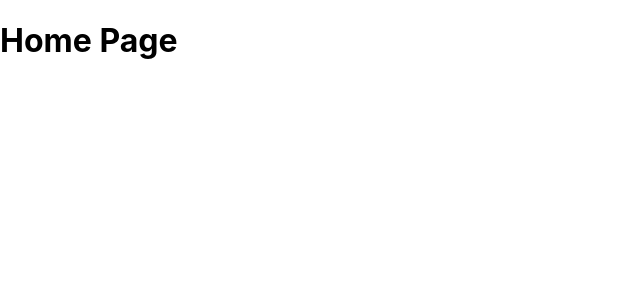
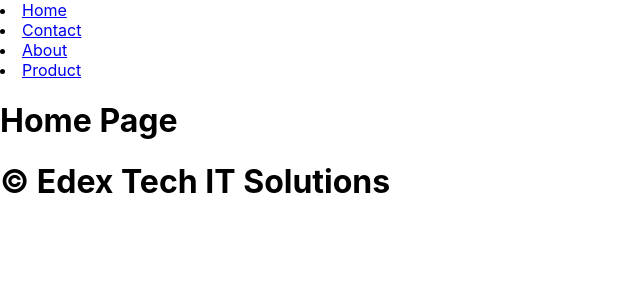
Before and after one commit to Kernelogy/react-9and10-v1, a React (Create React App) app: page / in a window 1280 px wide. Shown: the top 300 px of the page, without its empty margins (0-640 px from the left). Built offline with nearby package versions, Linux system fonts and the light colour scheme.

Commit message:
Router DOM and Layout

```diff
--- a/src/App.jsx
+++ b/src/App.jsx
@@ -1,22 +1,23 @@
-import HomePage from "./pages/HomePage"
-import ContactPage from "./pages/ContactPage"
-import AboutPage from "./pages/AboutPage"
-import ProductPage from "./pages/ProductPage"
-import NotFound from "./pages/NotFound"
+import MyLayout from "./layouts/MyLayout"
+import { BrowserRouter, Routes, Route } from "react-router-dom"
+import HomePage from './pages/HomePage'
+import ContactPage from './pages/ContactPage'
+import AboutPage from './pages/AboutPage'
+import ProductPage from './pages/ProductPage'
+import NotFound from './pages/NotFound'
 
-import { BrowserRouter, Routes, Route } from "react-router-dom"
-
-const App = () =>{
+const App = () => {
     return (
         <>
             <BrowserRouter>
                 <Routes>
-                    {/* <Route path="/" element={<HomePage />}></Route> */}
-                    <Route index element={<HomePage />}></Route>
-                    <Route path="/contact" element={<ContactPage />}></Route>
-                    <Route path="/about" element={<AboutPage />}></Route>
-                    <Route path="/product" element={<ProductPage />}></Route>
-                    <Route path="*" element={<NotFound />}></Route>
+                    <Route element={<MyLayout />}>
+                        <Route index element={<HomePage />}></Route>
+                        <Route path="/contact" element={<ContactPage />}></Route>
+                        <Route path="/about" element={<AboutPage />}></Route>
+                        <Route path="/product" element={<ProductPage />}></Route>
+                        <Route path="*" element={<NotFound />}></Route>
+                    </Route>
                 </Routes>
             </BrowserRouter>
         </>
--- /dev/null
+++ b/src/components/Footer.jsx
@@ -0,0 +1,9 @@
+const Footer = () => {
+    return (
+        <>
+            <h1>© Edex Tech IT Solutions</h1>
+        </>
+    )
+}
+
+export default Footer
--- /dev/null
+++ b/src/components/Header.jsx
@@ -0,0 +1,22 @@
+const Header = () => {
+    return (
+        <>
+        <nav>
+        <li>
+            <a href="/">Home</a>
+        </li>
+        <li>
+            <a href="/contact">Contact</a>
+        </li>
+        <li>
+            <a href="/about">About</a>
+        </li>
+        <li>
+            <a href="/product">Product</a>
+        </li>
+        </nav>
+        </>
+    )
+}
+
+export default Header
--- /dev/null
+++ b/src/layouts/MyLayout.jsx
@@ -0,0 +1,15 @@
+import Header from "../components/Header"
+import Footer from "../components/Footer"
+import { Outlet } from "react-router-dom"
+
+const MyLayout = () => {
+    return (
+        <>
+            <Header />
+            <Outlet />
+            <Footer />
+        </>
+    )
+}
+
+export default MyLayout
```
Also changed, not shown: src/App-8.jsx (added, +26 -0 lines).
